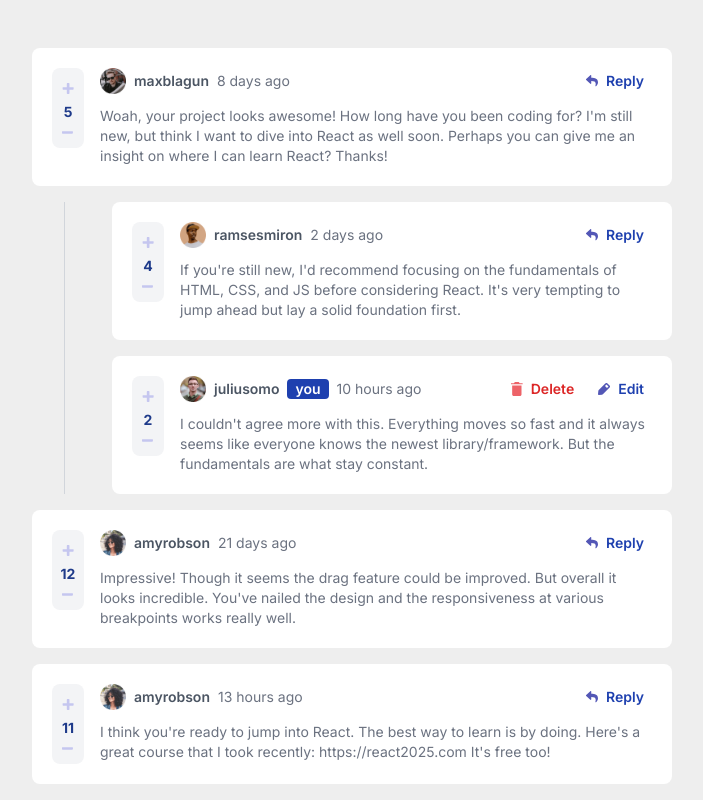
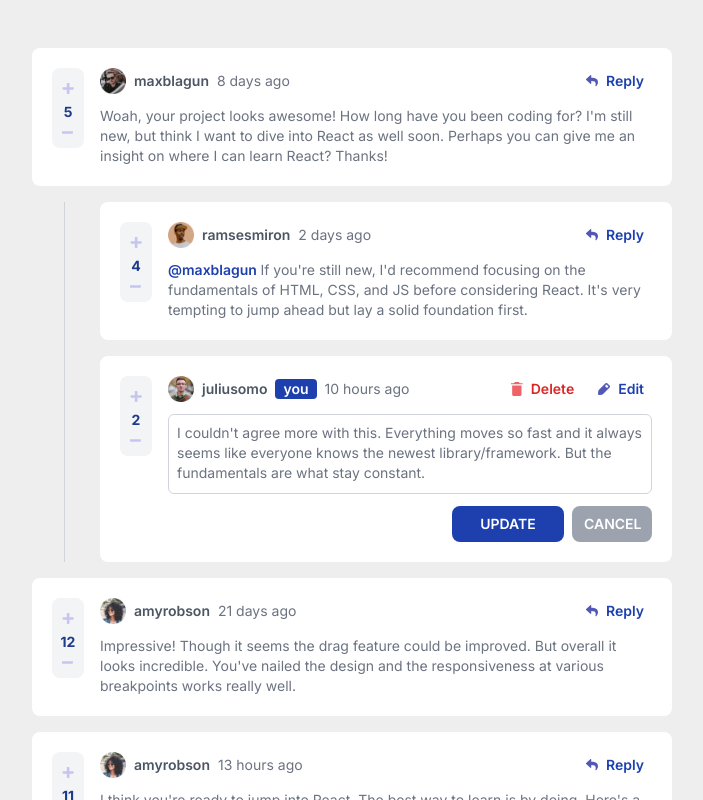
Before and after one commit to mehmetakifakkus/interactive-comments, a Next.js app: page / in a window 1280 px wide. Both pictures are taken after a click on the button "Edit". Shown: the top 800 px of the page, without its empty margins (288-991 px from the left). Built offline with nearby package versions, Linux system fonts and the light colour scheme.

Commit message:
Isolate comment content as a new section

```diff
--- a/app/components/comment/Comment.tsx
+++ b/app/components/comment/Comment.tsx
@@ -1,25 +1,25 @@
 "use client";
 
-import { CommentProps } from "@/types";
+import { CommentProps, ReplyComment } from "@/types";
 import Image from "next/image";
 import React, { useState } from "react";
 import { useUserContext } from "../../context/UserContext";
 import DeleteComment from "../DeleteComment";
 import ScoreBoard from "./ScoreBoard";
 import ImageSection from "./ImageSection";
+import ContentSection from "./ContentSection";
+import AddComment from "../AddComment";
 
-type Props = { comment: CommentProps; isReply?: boolean };
+type Props = {
+  comment: CommentProps | ReplyComment;
+  isReply?: boolean;
+  parentComment?: CommentProps;
+};
 
-const button = (
-  type: string,
-  color: string,
-  setOpened?: React.Dispatch<React.SetStateAction<boolean>>
-) => (
+const buttonGenerator = (type: string, color: string, func?: () => void) => (
   <button
     className="font-semibold flex flex-row gap-2 px-2 items-center"
-    onClick={() => {
-      setOpened ? setOpened(true) : null;
-    }}
+    onClick={func}
   >
     <Image
       className="w-3"
@@ -37,21 +37,38 @@ const button = (
 const ActionSection = ({
   isOwner,
   setOpened,
+  setIsEditMode,
+  setIsReplyMode,
 }: {
   isOwner: boolean;
   setOpened: React.Dispatch<React.SetStateAction<boolean>>;
+  setIsEditMode: React.Dispatch<React.SetStateAction<boolean>>;
+  setIsReplyMode: React.Dispatch<React.SetStateAction<boolean>>;
 }) => (
   <div className="flex flex-row gap-2">
-    {isOwner && button("delete", "text-red-600", setOpened)}
+    {isOwner &&
+      buttonGenerator("delete", "text-red-600", () => {
+        setOpened ? setOpened(true) : null;
+      })}
     {isOwner
-      ? button("edit", "text-blue-800")
-      : button("reply", "text-blue-800")}
+      ? buttonGenerator("edit", "text-blue-800", () => {
+          setIsEditMode(true);
+        })
+      : buttonGenerator("reply", "text-blue-800", () => {
+          setIsReplyMode(true);
+        })}
   </div>
 );
 
-export default function Comment({ comment, isReply = false }: Props) {
-  const [score, setScore] = React.useState<number>(comment.score);
+export default function Comment({
+  comment,
+  isReply = false,
+  parentComment,
+}: Props) {
+  const [score, setScore] = useState<number>(comment.score);
   const [isModalOpened, setIsModalOpened] = useState(false);
+  const [isEditMode, setIsEditMode] = useState(false);
+  const [isReplyMode, setIsReplyMode] = useState(false);
 
   const { user } = useUserContext();
   const isOwner = user?.username === comment.user.username;
@@ -61,32 +78,57 @@ export default function Comment({ comment, isReply = false }: Props) {
       <DeleteComment
         isModalOpened={isModalOpened}
         setIsModalOpened={setIsModalOpened}
+        comment={comment}
       />
       <div
         key={comment.id}
         className={`text-sm ${
-          isReply ? "w-[340px] sm:w-[560px]" : "w-[360px] sm:w-[640px]"
+          isReply ? "w-[340px] sm:w-[572px]" : "w-[360px] sm:w-[640px]"
         } text-gray-500 bg-white p-5 rounded-lg`}
       >
         <div className="flex flex-row gap-4">
           <div className="hidden sm:block">
-            <ScoreBoard score={score} setScore={setScore} />
+            <ScoreBoard score={score} comment={comment} setScore={setScore} />
           </div>
-          <div className="flex flex-col">
+          <div className="flex flex-col w-full">
             <div className="flex flex-row mb-3 justify-between items-center">
               <ImageSection comment={comment} isOwner={isOwner} />
               <div className="hidden sm:block">
-                <ActionSection isOwner={isOwner} setOpened={setIsModalOpened} />
+                <ActionSection
+                  isOwner={isOwner}
+                  setOpened={setIsModalOpened}
+                  setIsEditMode={setIsEditMode}
+                  setIsReplyMode={setIsReplyMode}
+                />
               </div>
             </div>
-            <span className="text-bold">{comment.content}</span>
+            <ContentSection
+              isEditMode={isEditMode}
+              comment={comment}
+              isReply={isReply}
+              setIsEditMode={setIsEditMode}
+            />
             <div className="flex sm:hidden mt-4 justify-between">
-              <ScoreBoard score={score} setScore={setScore} />
-              <ActionSection isOwner={isOwner} setOpened={setIsModalOpened} />
+              <ScoreBoard score={score} comment={comment} setScore={setScore} />
+              <ActionSection
+                isOwner={isOwner}
+                setOpened={setIsModalOpened}
+                setIsEditMode={setIsEditMode}
+                setIsReplyMode={setIsReplyMode}
+              />
             </div>
           </div>
         </div>
       </div>
+      {isReplyMode && (
+        <AddComment
+          currentUser={user}
+          isReply={isReply}
+          isReplyMode={isReplyMode}
+          setIsReplyMode={setIsReplyMode}
+          parentComment={isReply ? parentComment : comment}
+        />
+      )}
     </>
   );
 }
--- /dev/null
+++ b/app/components/comment/ContentSection.tsx
@@ -0,0 +1,70 @@
+import { useCommentContext } from "@/app/context/CommentContext";
+import { CommentProps, ReplyComment } from "@/types";
+import React, { useState } from "react";
+import { updateComment } from "./utils/updateComment";
+
+type Props = {
+  isEditMode: boolean;
+  comment: CommentProps | ReplyComment;
+  isReply?: boolean;
+  setIsEditMode: React.Dispatch<React.SetStateAction<boolean>>;
+};
+
+export default function ContentSection({
+  isEditMode,
+  comment,
+  isReply,
+  setIsEditMode,
+}: Props) {
+  const [commentContent, setComment] = useState(comment.content);
+  const { comments, setComments } = useCommentContext();
+
+  return isEditMode ? (
+    <>
+      <textarea
+        className="w-full h-[80px] rounded-md border border-gray-300 p-2 text-gray-500 bg-white resize-none"
+        placeholder={"Add a comment"}
+        value={commentContent}
+        onChange={(e) => setComment(e.target.value)}
+        rows={4}
+      />
+      <div className="w-full flex place-content-end gap-2">
+        <button
+          onClick={() => {
+            setComments(
+              updateComment(
+                {
+                  ...(comment as CommentProps),
+                  content: commentContent,
+                },
+                comments
+              )
+            );
+            setIsEditMode(false);
+          }}
+          className="w-28 mt-3 bg-blue-800 px-6 py-1 rounded-lg text-white font-semibold h-9"
+        >
+          UPDATE
+        </button>
+        <button
+          onClick={() => {
+            setIsEditMode(false);
+            setComment(comment.content);
+          }}
+          className="w-20 mt-3 bg-gray-400 px-3 py-1 rounded-lg text-white font-semibold h-9"
+        >
+          CANCEL
+        </button>
+      </div>
+    </>
+  ) : (
+    <span className="text-bold">
+      {isReply && (
+        <span className="text-blue-800 font-semibold">{`@${
+          (comment as ReplyComment).replyingTo
+        } `}</span>
+      )}
+      {comment.content}
+    </span>
+  );
+}
```
